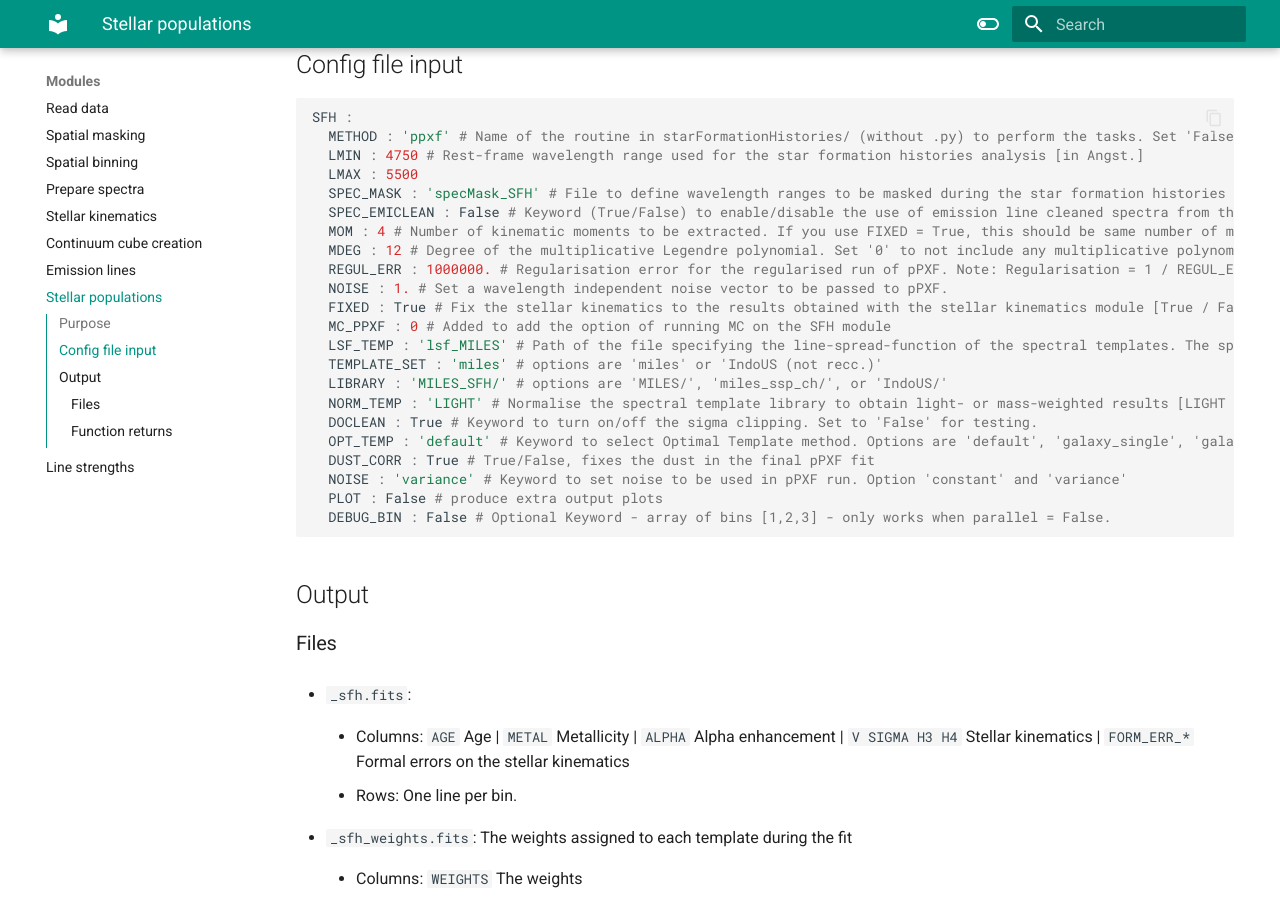
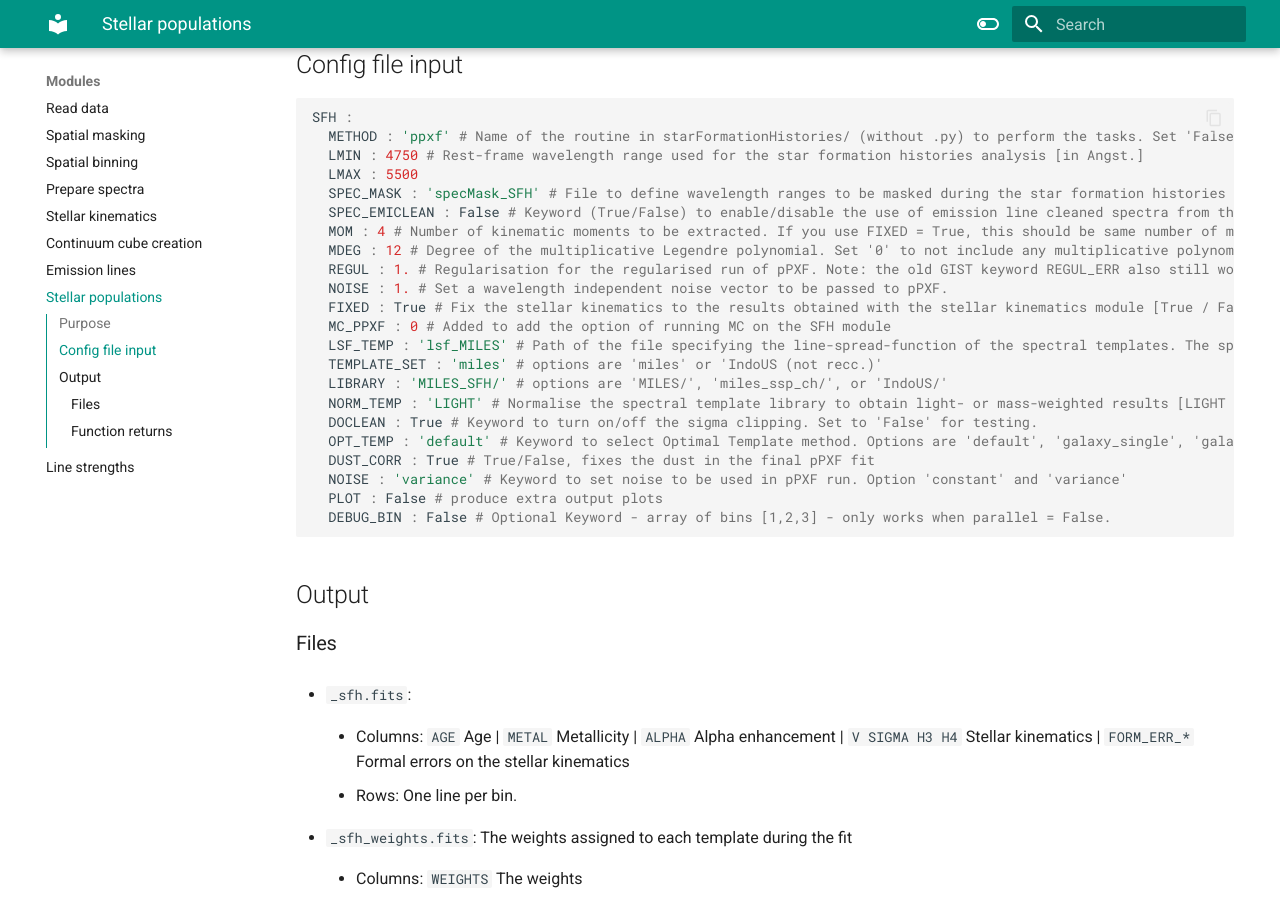
Before and after one commit to geckos-survey/gist-documentation, an MkDocs documentation site: the page built from docs/modules/stellar_populations.md, in a window 1280 px wide and 900 px high, scrolled down 584 px. Built offline with MkDocs 1.6.1 and Material for MkDocs 9.7.7, drawn with Linux system fonts in a browser that asks for light colours.

Commit message:
Update stellar_populations.md

```diff
--- a/docs/modules/stellar_populations.md
+++ b/docs/modules/stellar_populations.md
@@ -22,7 +22,7 @@ SFH :
   SPEC_EMICLEAN : False # Keyword (True/False) to enable/disable the use of emission line cleaned spectra from the Emission Line Fitting Module.
   MOM : 4 # Number of kinematic moments to be extracted. If you use FIXED = True, this should be same number of moments used to extract the stellar kinematics before. Otherwise the parameter can be set independently.
   MDEG : 12 # Degree of the multiplicative Legendre polynomial. Set '0' to not include any multiplicative polynomials. Note that additive Legendre polynomials cannot be used for this module.
-  REGUL_ERR : 1000000. # Regularisation error for the regularised run of pPXF. Note: Regularisation = 1 / REGUL_ERR
+  REGUL : 1. # Regularisation for the regularised run of pPXF. Note: the old GIST keyword REGUL_ERR also still works. In that instance, regularisation = 1 / REGUL_ERR
   NOISE : 1. # Set a wavelength independent noise vector to be passed to pPXF.
   FIXED : True # Fix the stellar kinematics to the results obtained with the stellar kinematics module [True / False]. If 'False', please provide an initial guess on the velocity dispersion of the systems [in km/s] by adding the parameter SIGMA.
   MC_PPXF : 0 # Added to add the option of running MC on the SFH module
```
